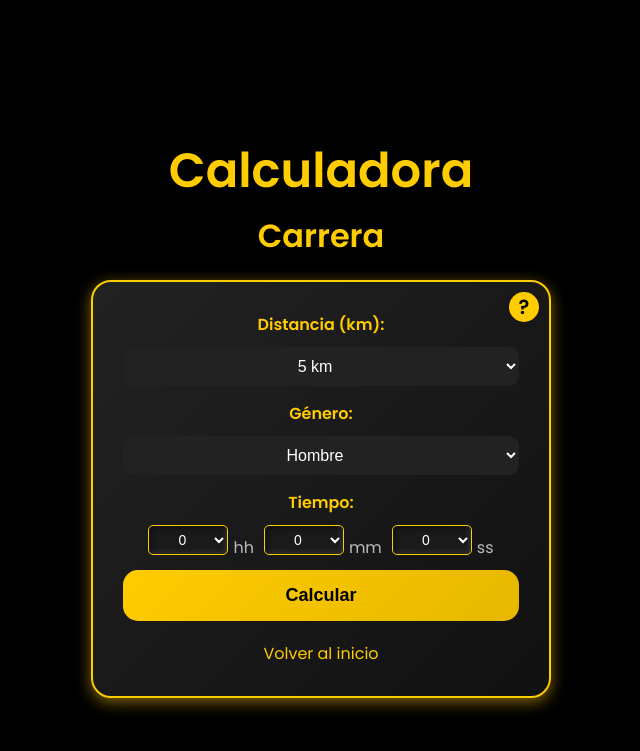
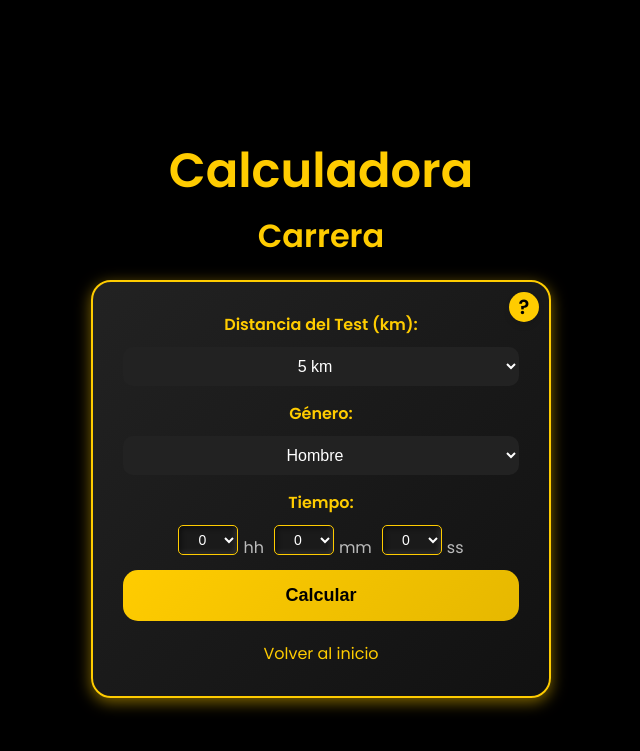
Before and after one commit to Vicarroyo/Dzerotrisplit, a Flask app: page /running in a window 1280 px wide. Shown: the top 751 px of the page, without its empty margins (319-959 px from the left). Run offline with Flask 3, Linux system fonts and the light colour scheme.

Commit message:
Update running_input.html

```diff
--- a/templates/running_input.html
+++ b/templates/running_input.html
@@ -96,7 +96,7 @@
 
 /* Ajusta el ancho de los campos de datos */
 .time-select select {
-    width: 80px; /* Ancho ajustado, puedes modificar el valor */
+    width: 60px; /* Ancho ajustado, puedes modificar el valor */
     padding: 5px; /* Para mejor espacio interno */
     font-size: 14px; /* Ajusta el tamaño de la fuente si es necesario */
     text-align: center; /* Centra el texto en el campo */
@@ -194,7 +194,7 @@
       </div>
 
       <form method="POST">
-        <label for="distance">Distancia (km):</label>
+        <label for="distance">Distancia del Test (km):</label>
         <select id="distance" name="distance" required>
           <option value="5">5 km</option>
           <option value="10">10 km</option>
```
